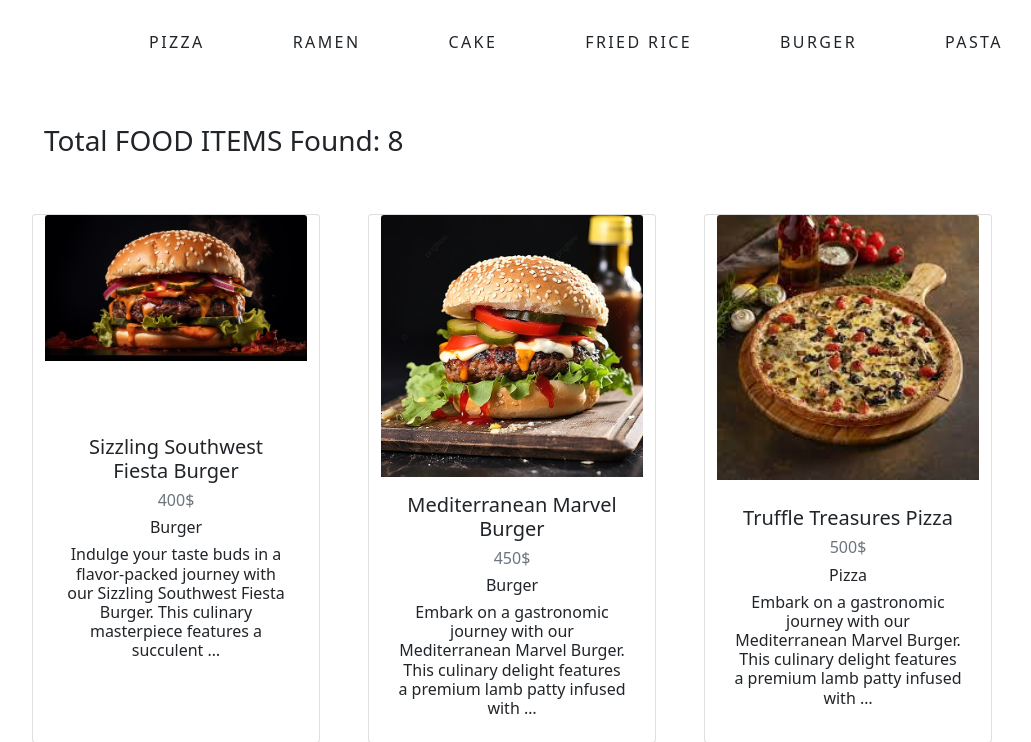
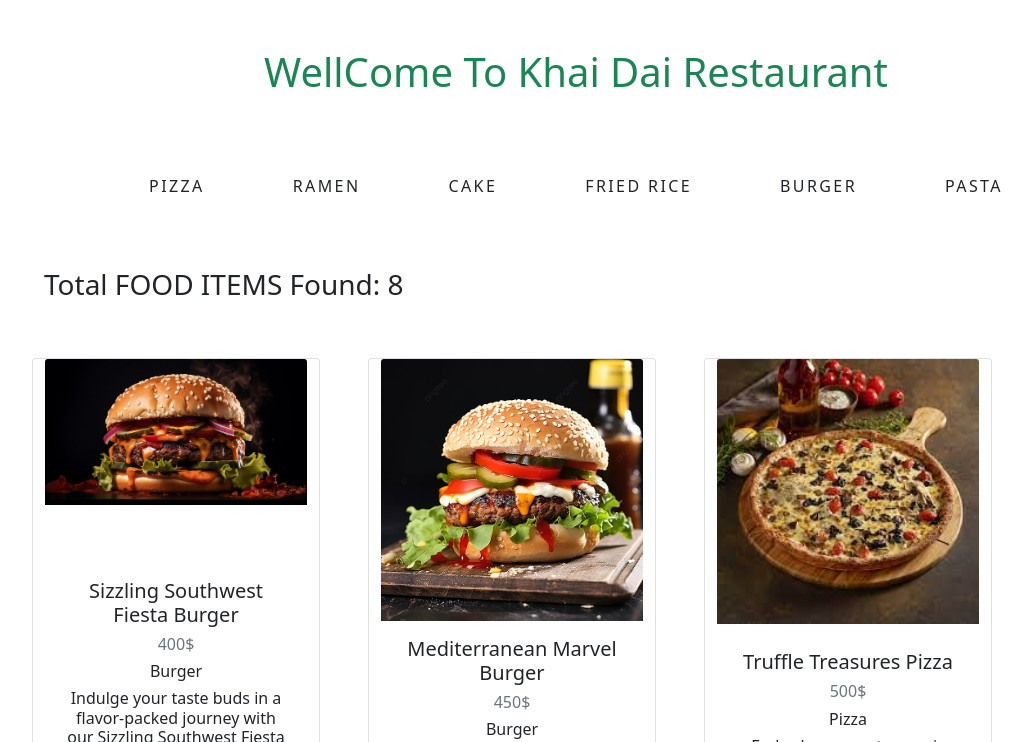
Before and after one commit to Sifathislam/Restaurant-Project, a Django app: page / in a window 1280 px wide. Shown: the part 56-798 px from the top of the page, without its empty margins (64-1095 px from the left). Run offline with Django 4.2, Linux system fonts and the light colour scheme; data comes from the database, SQL or seed files in the repository; both versions use the stored data as it was after the commit; some libraries are stand-ins or nearby versions.

Commit message:
make some change

```diff
--- a/KhaiDaiRestaurant/templates/base.html
+++ b/KhaiDaiRestaurant/templates/base.html
@@ -96,7 +96,11 @@
     </script>
     {% endfor %}
 
-{% comment %} Content Section  {% endcomment %}
+{% block headerName %}
+
+{% endblock headerName %}
+
+    {% comment %} Content Section  {% endcomment %}
   {% block content %}{% endblock content %}
   </main>
 
--- a/KhaiDaiRestaurant/templates/home.html
+++ b/KhaiDaiRestaurant/templates/home.html
@@ -31,7 +31,7 @@
         height: 2px;
         left: 50%;
         position: absolute;
-        background: black;
+        background: green;
         transition: width 0.3s ease 0s, left 0.3s ease 0s;
         width: 0;
       }
@@ -46,6 +46,12 @@
       }
 </style>
 {% endblock cssstyle %}
+
+{% block headerName %}
+<h1 class="text-center text-success m-5">WellCome To Khai Dai Restaurant</h1>
+
+{% endblock headerName %}
+
 {% block content %}
 
 <div class="d-flex justify-content-center gap-5 flex-wrap">
```
Also changed, not shown: KhaiDaiRestaurant/requirements.txt (added, +40 -0 lines), KhaiDaiRestaurant/db.sqlite3, 1 other file.
